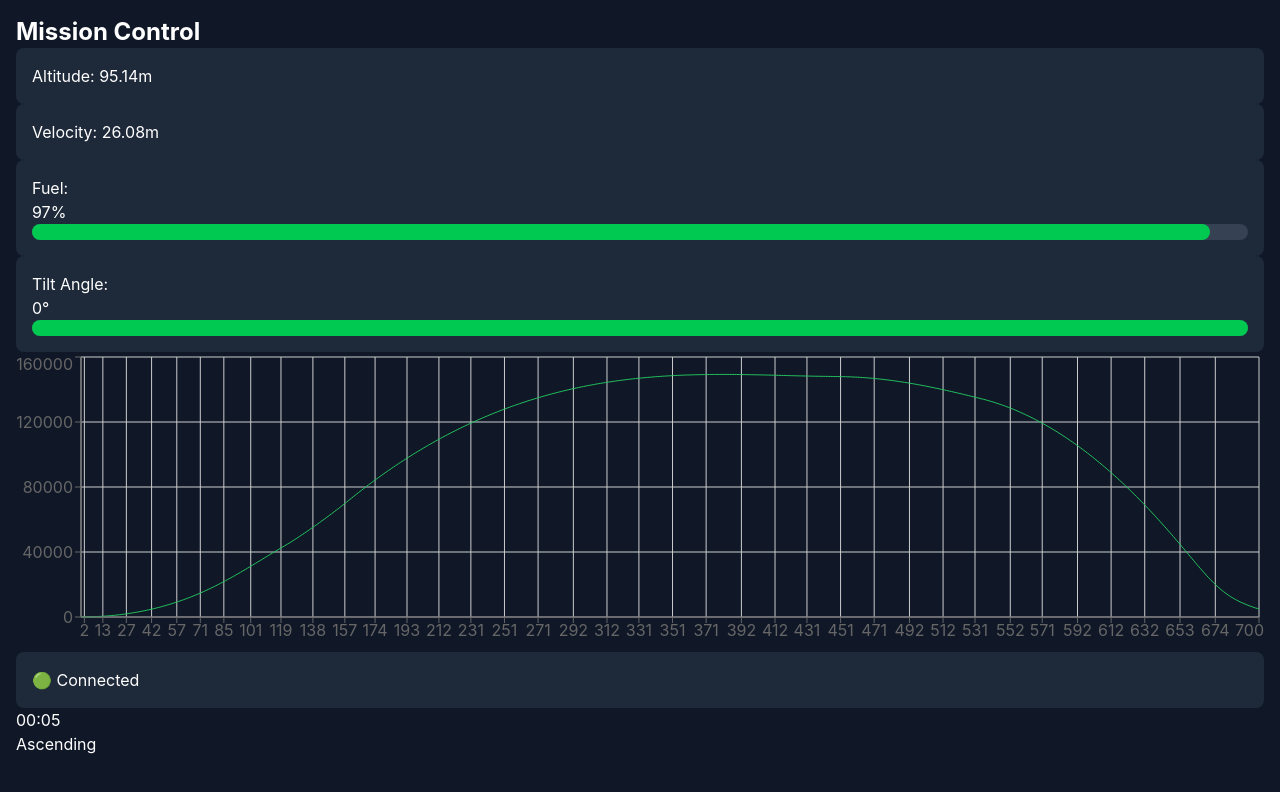
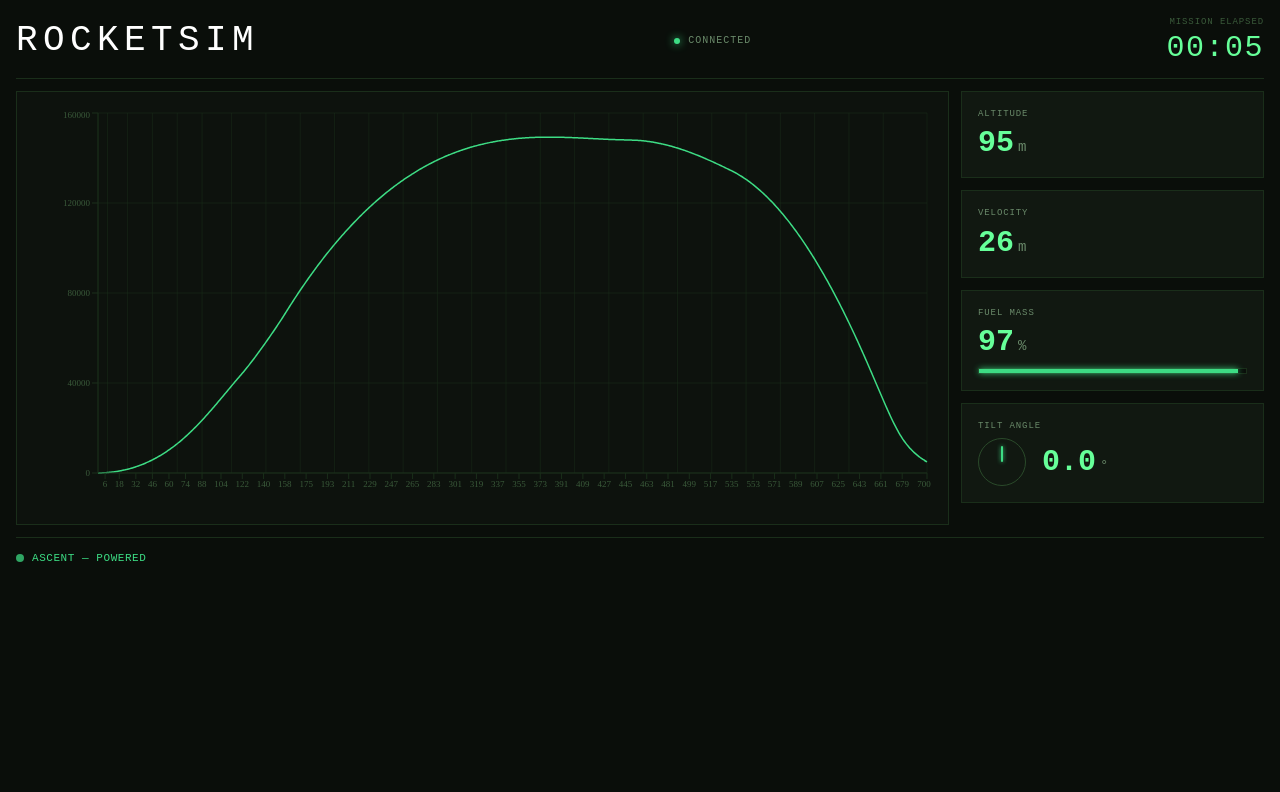
Before and after one commit to clxrie/rocket-simulator, a React (Vite) app: page / in a window 1280 px wide. Shown: the top 792 px of the page. Built offline with nearby package versions, Linux system fonts and the light colour scheme.

Commit message:
Added better styles

```diff
--- a/src/App.tsx
+++ b/src/App.tsx
@@ -11,16 +11,35 @@ import useFakePlayback from "./hooks/useFakePlayback"
 export default function App() {
   const currentData = useFakePlayback()
   return (
-    <div className="min-h-screen bg-gray-900 text-white p-4">
-      <h1 className="text-2xl font-bold">Mission Control</h1>
+    <div className="min-h-screen bg-[#0a0e0a] text-[#d4e8d4] p-4">
+
+
+  <div className="flex justify-between items-center pb-3 mb-3 border-b border-[#1a2e1a]">
+    <div>
+      <span className="text-4xl tracking-[0.15em] text-white">ROCKETSIM</span>
+    </div>
+    <ConnectionStatus connected={true} />
+    <MissionTimer />
+  </div>
+
+
+  <div className="grid grid-cols-4 gap-3">
+    <div className="col-span-3 border border-[#1a2e1a] bg-[#0d120d] p-4">
+      <FlightChart />
+    </div>
+    <div className="flex flex-col gap-3">
       <AltitudeGauge H={currentData.H} />
       <VelocityGauge V={currentData.V} />
-      <FuelBar F = {currentData.F}/>
+      <FuelBar F={currentData.F} />
       <AngleDisplay D={currentData.D} />
-      <FlightChart />
-      <ConnectionStatus connected={true} />
-      <MissionTimer />
-      <MissionStatus V={currentData.V} F={currentData.F} />
     </div>
+  </div>
+
+
+  <div className="mt-3 pt-3 border-t border-[#1a2e1a]">
+    <MissionStatus V={currentData.V} F={currentData.F} />
+  </div>
+
+</div>
   )
 }
--- a/src/components/charts/FlightChart.tsx
+++ b/src/components/charts/FlightChart.tsx
@@ -4,15 +4,36 @@ import { flightData } from '../../data/fakeFlight'
 function FlightChart(){
 
     return(
-        <ResponsiveContainer width="100%" height={300}>
-            <LineChart data={flightData}>
-                <XAxis dataKey="time"/>
-                <YAxis />
-                <CartesianGrid />
-                <Tooltip />
-                <Line dataKey="H" stroke="#22c55e" dot={false} />
-            </LineChart>
-        </ResponsiveContainer>
+        <ResponsiveContainer width="100%" height={400}>
+  <LineChart data={flightData}>
+    <CartesianGrid stroke="#1a2e1a" strokeWidth={0.5} />
+    <XAxis
+      dataKey="time"
+      stroke="#1a2e1a"
+      tick={{ fill: '#3a5a3a', fontSize: 9, fontFamily: 'JetBrains Mono' }}
+    />
+    <YAxis
+      stroke="#1a2e1a"
+      tick={{ fill: '#3a5a3a', fontSize: 9, fontFamily: 'JetBrains Mono' }}
+    />
+    <Tooltip
+      contentStyle={{
+        backgroundColor: '#111811',
+        border: '1px solid #2a4a2a',
+        fontFamily: 'JetBrains Mono',
+        fontSize: 11,
+        color: '#66ff99'
+      }}
+    />
+    <Line
+      dataKey="H"
+      stroke="#3ddc84"
+      strokeWidth={1.5}
+      dot={false}
+      type="monotone"
+    />
+  </LineChart>
+</ResponsiveContainer>
     );
 }
 export default FlightChart
--- a/src/components/gauges/AltitudeGauge.tsx
+++ b/src/components/gauges/AltitudeGauge.tsx
@@ -1,7 +1,11 @@
 function AltitudeGauge({H} : {H:number}){
     return(
-        <div className="bg-gray-800 rounded-lg p-4">
-            <label>Altitude: {H.toLocaleString()}m</label>
+        <div className="border border-[#1a2e1a] bg-[#111811] p-4">
+            <p className="text-[9px] text-[#6a8a6a] tracking-[0.1em] mb-1">ALTITUDE</p>
+            <p className="text-3xl font-bold text-[#66ff99]">
+            {H.toLocaleString(undefined, {maximumFractionDigits: 0})}
+            <span className="text-sm font-normal text-[#6a8a6a] ml-1">m</span>
+            </p>
         </div>
 
     );
--- a/src/components/gauges/AngleDisplay.tsx
+++ b/src/components/gauges/AngleDisplay.tsx
@@ -1,17 +1,27 @@
-function AngleDisplay({D} : {D: [number, number, number];}){
-    const angle = Math.atan2(D[0], D[1]) * (180 / Math.PI)
-    return(
-            <div className="bg-gray-800 rounded-lg p-4">
-            <label>Tilt Angle:</label>
-            <p>{angle.toFixed(0)}°</p>
-            <div className="w-full h-4 bg-gray-700 rounded-full">
-                <div className="h-full rounded-full bg-green-500" style={{ width: `${angle}°` }}>
+function AngleDisplay({D}: {D: [number, number, number]}) {
+  const angle = Math.atan2(D[0], D[1]) * (180 / Math.PI)
 
-                </div>
-
-            </div>
+  return (
+    <div className="border border-[#1a2e1a] bg-[#111811] p-4">
+      <p className="text-[9px] text-[#6a8a6a] tracking-[0.1em] mb-1">TILT ANGLE</p>
+      <div className="flex items-center gap-4">
+        {/* Circle with needle */}
+        <div className="w-12 h-12 rounded-full border border-[#2a4a2a] relative flex-shrink-0">
+          <div
+            className="absolute bottom-1/2 left-1/2 w-0.5 h-4 bg-[#3ddc84] rounded-sm origin-bottom"
+            style={{
+              transform: `translateX(-50%) rotate(${angle}deg)`,
+              boxShadow: '0 0 4px #3ddc84'
+            }}
+          />
         </div>
-    );
-
+        {/* Number */}
+        <p className="text-3xl font-bold text-[#66ff99]">
+          {angle.toFixed(1)}
+          <span className="text-sm font-normal text-[#6a8a6a] ml-1">°</span>
+        </p>
+      </div>
+    </div>
+  )
 }
 export default AngleDisplay
--- a/src/components/gauges/FuelBar.tsx
+++ b/src/components/gauges/FuelBar.tsx
@@ -1,16 +1,26 @@
-function FuelBar({F} : {F: number}){
-    const percentage = (F / 393260) * 100
-    return(
-        <div className="bg-gray-800 rounded-lg p-4">
-            <label>Fuel:</label>
-            <p>{percentage.toFixed(0)}%</p>
-            <div className="w-full h-4 bg-gray-700 rounded-full">
-                <div className="h-full rounded-full bg-green-500" style={{ width: `${percentage}%` }}>
+function FuelBar({F}: {F: number}) {
+  const percentage = (F / 393260) * 100
 
-                </div>
+  const barColor = percentage < 20
+    ? "bg-red-500 shadow-[0_0_6px_#ff4444]"
+    : percentage < 50
+    ? "bg-amber-400 shadow-[0_0_6px_#ffb300]"
+    : "bg-[#3ddc84] shadow-[0_0_6px_#3ddc84]"
 
-            </div>
-        </div>
-    );
+  return (
+    <div className="border border-[#1a2e1a] bg-[#111811] p-4">
+      <p className="text-[9px] text-[#6a8a6a] tracking-[0.1em] mb-1">FUEL MASS</p>
+      <p className="text-3xl font-bold text-[#66ff99]">
+        {percentage.toFixed(0)}
+        <span className="text-sm font-normal text-[#6a8a6a] ml-1">%</span>
+      </p>
+      <div className="w-full h-1.5 bg-[#0a0e0a] border border-[#1a2e1a] mt-2">
+        <div
+          className={`h-full transition-all duration-700 ${barColor}`}
+          style={{ width: `${percentage}%` }}
+        />
+      </div>
+    </div>
+  )
 }
 export default FuelBar
--- a/src/components/gauges/VelocityGauge.tsx
+++ b/src/components/gauges/VelocityGauge.tsx
@@ -1,8 +1,12 @@
 function VelocityGauge({V} : {V: number}){
 
     return(
-        <div className="bg-gray-800 rounded-lg p-4">
-            <label>Velocity: {V.toLocaleString()}m</label>
+        <div className="border border-[#1a2e1a] bg-[#111811] p-4">
+            <p className="text-[9px] text-[#6a8a6a] tracking-[0.1em] mb-1">VELOCITY</p>
+            <p className="text-3xl font-bold text-[#66ff99]">
+            {V.toLocaleString(undefined, {maximumFractionDigits: 0})}
+            <span className="text-sm font-normal text-[#6a8a6a] ml-1">m</span>
+            </p>
         </div>
     );
 }
--- a/src/components/status/ConnectionStatus.tsx
+++ b/src/components/status/ConnectionStatus.tsx
@@ -1,9 +1,10 @@
-function ConnectionStatus( {connected}: {connected: boolean}){
-        return(
-                <div className = "bg-gray-800 rounded-lg p-4">
-                { connected? "🟢 Connected" : "🔴 Disconnected"}
-                </div>
-        );
+function ConnectionStatus({connected}: {connected: boolean}) {
+  return (
+    <div className="flex items-center gap-2 text-[10px] text-[#6a8a6a] tracking-[0.1em]">
+      <div className={`w-1.5 h-1.5 rounded-full ${connected ? "bg-[#3ddc84] shadow-[0_0_8px_#3ddc84]" : "bg-red-500 shadow-[0_0_8px_#ff4444]"}`} />
+      {connected ? "CONNECTED" : "DISCONNECTED"}
+    </div>
+  )
 }
 
 export default ConnectionStatus
--- a/src/components/status/MissionStatus.tsx
+++ b/src/components/status/MissionStatus.tsx
@@ -1,22 +1,16 @@
-function MissionStatus({V,F} : {V:number, F: number}){
+function MissionStatus({V, F}: {V: number, F: number}) {
+  function getPhase() {
+    if (F > 0) return "ASCENT — POWERED"
+    if (V > 0) return "ASCENT — COASTING"
+    return "DESCENT"
+  }
 
-    function missionstat(){
-        if( F>0 ){
-            return "Ascending";
-        }
-        else if(F === 0 && V > 0){
-            return "Coasting";
-        }
-        else if(V <= 0){
-            return "Descending";
-        }
-    }
-
-    return(
-                <div>
-                    {missionstat()}
-                </div>
-            );
+  return (
+    <div className="flex items-center gap-2">
+      <div className="w-2 h-2 rounded-full bg-[#3ddc84] animate-pulse" />
+      <span className="text-[11px] text-[#3ddc84] tracking-[0.05em] font-medium">{getPhase()}</span>
+    </div>
+  )
 }
 
 export default MissionStatus;
--- a/src/components/status/MissionTimer.tsx
+++ b/src/components/status/MissionTimer.tsx
@@ -19,7 +19,8 @@ function MissionTimer(){
 
     return(
             <div>
-                {formatTime()}
+                <p className="text-[9px] text-[#3a5a3a] text-right tracking-[0.1em]">MISSION ELAPSED</p>
+                <p className="text-3xl font-light text-[#66ff99] tracking-wider">{formatTime()}</p>
             </div>
     );
 }
--- a/src/index.css
+++ b/src/index.css
@@ -1 +1,2 @@
 @import "tailwindcss";
+body { font-family: 'JetBrains Mono', monospace; }
```
Also changed, not shown: src/components/layout/Layout.tsx (deleted).
